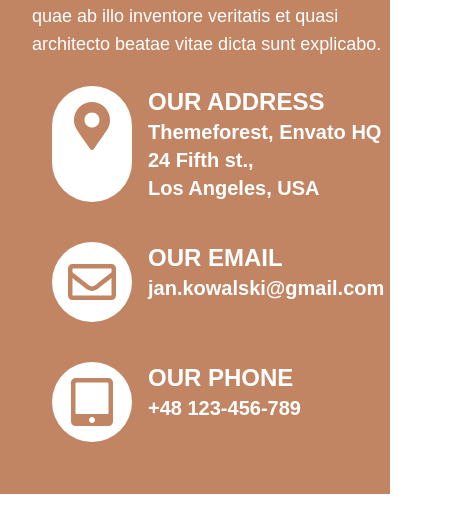
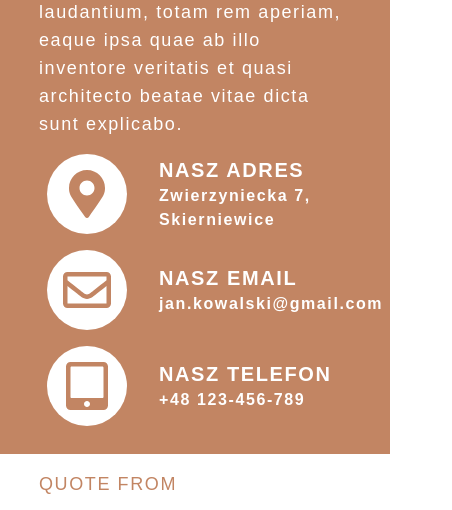
Before and after one commit to Nutritious-prog/real-estate-website, a React (Create React App) app: page /kontakt in a window 390 px wide. Shown: the part 890-1400 px from the top of the page, 452 px wide, since content can reach past the window. Built offline with nearby package versions, Linux system fonts and the light colour scheme; the HTML template or start-up script is replaced by a standard one.

Commit message:
Contact page is fully responsive and is finished

```diff
--- a/src/components/contact/ContactInfo.js
+++ b/src/components/contact/ContactInfo.js
@@ -4,8 +4,8 @@ import { FaMapMarkerAlt, FaRegEnvelope, FaTabletAlt } from "react-icons/fa";
 
 function ContactInfo() {
   return (
-    <div className="w-full xl:w-[40%] flex bg-[#C28563]">
-      <div className="p-8">
+    <div className="w-full xl:w-[40%] flex bg-[#C28563] py-5 xl:py-0">
+      <div className="w-[80%] mx-auto my-auto tracking-widest mt-10">
         <p className="text-white py-2 text-md montserrat-font tracking-[0.2rem]">
           LET'S TALK
         </p>
@@ -19,36 +19,35 @@ function ContactInfo() {
           sunt explicabo.
         </p>
         <div>
-          <div className="flex w-full p-5">
-            <p className="pr-4 text-[#C28563] text-5xl p-4 bg-white rounded-full">
+          <div className="flex w-full xl:p-5 p-2 text-left">
+            <p className="text-[#C28563] text-5xl p-4 bg-white rounded-full">
               <FaMapMarkerAlt />
             </p>
-            <div className="flex flex-col mx-4">
-              <p className="text-2xl font-bold text-white">OUR ADDRESS</p>
-              <p className="text-xl font-bold text-white">
-                Themeforest, Envato HQ 24 Fifth st.,
+            <div className="flex flex-col ml-8 my-auto">
+              <p className="xl:text-xl text-xl font-bold text-white">NASZ ADRES</p>
+              <p className="xl:text-lg text-md font-bold text-white">
+                Zwierzyniecka 7, Skierniewice
               </p>
-              <p className="text-xl font-bold text-white">Los Angeles, USA</p>
             </div>
           </div>
-          <div className="flex w-full p-5">
-            <p className="pr-4 text-[#C28563] text-5xl p-4 bg-white rounded-full">
+          <div className="flex w-full xl:p-5 p-2 text-left">
+            <p className="text-[#C28563] text-5xl p-4 bg-white rounded-full">
               <FaRegEnvelope />
             </p>
-            <div className="flex flex-col mx-4">
-              <p className="text-2xl font-bold text-white">OUR EMAIL</p>
-              <p className="text-xl font-bold text-white">
+            <div className="flex flex-col ml-8 my-auto">
+              <p className="xl:text-xl text-xl font-bold text-white">NASZ EMAIL</p>
+              <p className="xl:text-lg text-md font-bold text-white">
                 jan.kowalski@gmail.com
               </p>
             </div>
           </div>
-          <div className="flex w-full p-5">
-            <p className="pr-4 text-[#C28563] text-5xl p-4 bg-white rounded-full">
+          <div className="flex w-full xl:p-5 p-2 text-left">
+            <p className="text-[#C28563] text-5xl p-4 bg-white rounded-full">
               <FaTabletAlt />
             </p>
-            <div className="flex flex-col mx-4">
-              <p className="text-2xl font-bold text-white">OUR PHONE</p>
-              <p className="text-xl font-bold text-white">
+            <div className="flex flex-col ml-8 my-auto">
+              <p className="xl:text-xl text-xl font-bold text-white">NASZ TELEFON</p>
+              <p className="xl:text-lg text-md font-bold text-white">
                 +48 123-456-789
               </p>
             </div>
--- a/src/components/contact/ContactPanel.js
+++ b/src/components/contact/ContactPanel.js
@@ -4,8 +4,8 @@ import ContactInfo from './ContactInfo'
 
 function ContactPanel() {
   return (
-    <div className='w-full flex my-20'>
-        <div className='w-[100%] lg:w-[90%] md:w-[80%] mx-auto flex flex-col xl:flex-row'>
+    <div className='w-full flex xl:my-20 my-0 mb-20'>
+        <div className='w-[100%] lg:w-[90%] md:w-[80%] mx-auto flex flex-col lg:flex-row'>
             <ContactInfo />
             <ContactForm />
         </div>
```
